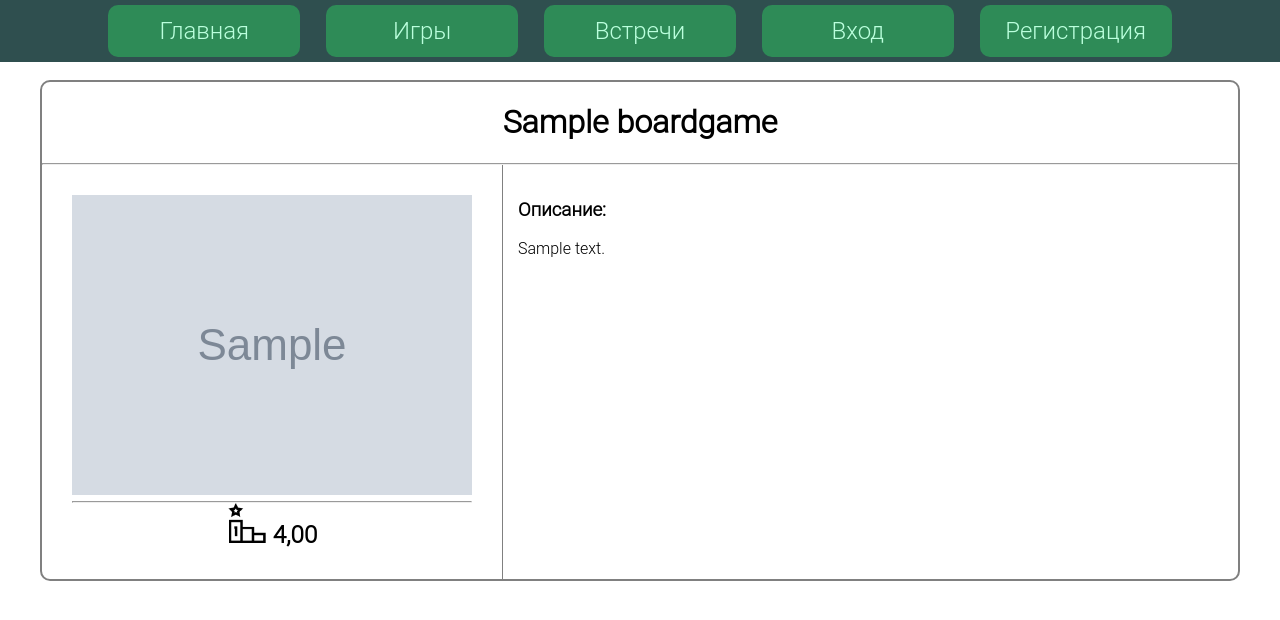
After one commit to YashinIlya1996/boardgame_django, a Django app: a page that uses bg_project/apps/boardgames/templates/boardgames/detail_game.html in a window 1280 px wide. The commit adds this page. Shown: the top 620 px of the page. Run offline with Django 4.2, Linux system fonts and the light colour scheme; tables that the repository leaves empty hold one stand-in row (values such as "Sample post"); grey boxes marked "Sample" are stand-in pictures; parts of the project's set-up code (start-up, migrations or seed data) failed here and were passed over.

Commit message:
Добавлен DetailView для игр, ссылки на DetailView в общем перечне игр

```diff
--- a/bg_project/apps/boardgames/models.py
+++ b/bg_project/apps/boardgames/models.py
@@ -1,9 +1,10 @@
 from django.db import models
+from django.urls import reverse
 
 
 class BoardGame(models.Model):
     title = models.CharField(max_length=255, null=True, blank=True)
-    tesera_alias = models.SlugField(max_length=70)
+    tesera_alias = models.SlugField(max_length=70, unique=True)
     description = models.TextField(null=True, blank=True)
     release_year = models.PositiveSmallIntegerField(null=True, blank=True)
     bgg_rating = models.DecimalField(max_digits=4, decimal_places=2, blank=True, null=True)
@@ -15,3 +16,6 @@ class BoardGame(models.Model):
 
     def __str__(self):
         return f'{self.title}'
+
+    def get_absolute_url(self):
+        return reverse("detail_game", kwargs={"alias": self.tesera_alias})
--- /dev/null
+++ b/bg_project/apps/boardgames/static/boardgames/css/detail_view.css
@@ -0,0 +1,39 @@
+.detail-container {
+    max-width: 1200px;
+    margin: auto;
+    border-radius: 10px;
+    border: 2px solid grey;
+}
+
+
+.detail-container hr {
+    margin: 0;
+}
+
+.detail-body {
+    display: flex;
+    flex-direction: row;
+}
+
+.detail-header {
+    text-align: center;
+}
+
+.detail-left {
+    display: inline-block;
+    box-sizing: border-box;
+    padding: 30px;
+    text-align: center;
+    font-size: 24px;
+}
+
+.detail-left img {
+    margin-bottom: auto;
+}
+
+.detail-main {
+    display: inline-block;
+    box-sizing: border-box;
+    padding: 15px;
+    border-left: 1px solid grey;
+}
--- a/bg_project/apps/boardgames/templates/boardgames/all_games.html
+++ b/bg_project/apps/boardgames/templates/boardgames/all_games.html
@@ -17,7 +17,7 @@
     {% for game in all_games %}
         <div class="list-item {% cycle 'odd' 'even' %}">
             <img src="{{ game.photo.url }}" alt="Ooops">
-            <h1>{{ game.title }}</h1>
+            <a href="{{ game.get_absolute_url }}"><h1>{{ game.title }}</h1></a>
             <p>{{ game.description | truncatewords:100 }}</p>
         </div>
     {% empty %}
--- /dev/null
+++ b/bg_project/apps/boardgames/templates/boardgames/detail_game.html
@@ -0,0 +1,31 @@
+{% extends "base.html" %}
+{% load static %}
+
+{% block title %}{{ game.title }}{% endblock %}
+
+{% block css_addition %}
+    <link rel="stylesheet" href="{% static "boardgames/css/detail_view.css" %}">
+{% endblock %}
+
+{% block content %}
+    <div class="detail-container">
+        <div class="detail-header">
+            <h1>{{ game.title }}</h1>
+        </div>
+        <hr>
+        <div class="detail-body">
+            <div class="detail-left">
+                <img src="{{ game.photo.url }}" alt="Ooooops..">
+                <hr>
+                <span><img src="{% static "img/rating_icon.png" %}" alt="Oooops.." height="40px"></span>
+                <span><strong>{{ game.bgg_rating|default_if_none:" - " }}</strong></span>
+            </div>
+            <div class="detail-main">
+                <h3>Описание:</h3>
+                <p>{{ game.description }}</p>
+            </div>
+        </div>
+        <div style="clear: both"></div>
+
+    </div>
+{% endblock %}
--- a/bg_project/apps/boardgames/urls.py
+++ b/bg_project/apps/boardgames/urls.py
@@ -1,6 +1,7 @@
 from django.urls import path
-from .views import AllGames
+from .views import AllGames, DetailGame
 
 urlpatterns = [
+    path('<alias>/', DetailGame.as_view(), name="detail_game"),
     path('', AllGames.as_view(), name="all_games"),
 ]
--- a/bg_project/apps/boardgames/views.py
+++ b/bg_project/apps/boardgames/views.py
@@ -1,6 +1,6 @@
 from django.shortcuts import render
 from django.http import HttpResponse
-from django.views.generic import ListView
+from django.views.generic import ListView, DetailView
 from django.db.models import F, Q
 
 from .models import BoardGame
@@ -59,3 +59,13 @@ class AllGames(ListView):
         F('bgg_rating').desc(nulls_last=True), F('release_year').desc(nulls_last=True))
     context_object_name = 'all_games'
     paginate_by = 10
+
+
+class DetailGame(DetailView):
+    template_name = "boardgames/detail_game.html"
+    context_object_name = "game"
+    slug_url_kwarg = "alias"
+    slug_field = "tesera_alias"
+
+    def get_queryset(self):
+        return BoardGame.objects.filter(tesera_alias=self.kwargs.get("alias"))
--- a/static/css/base.css
+++ b/static/css/base.css
@@ -1,5 +1,8 @@
 body {
     margin: 0;
+}
+
+* {
     box-sizing: border-box;
 }
 
```
Also changed, not shown: static/img/rating_icon.png (added).
